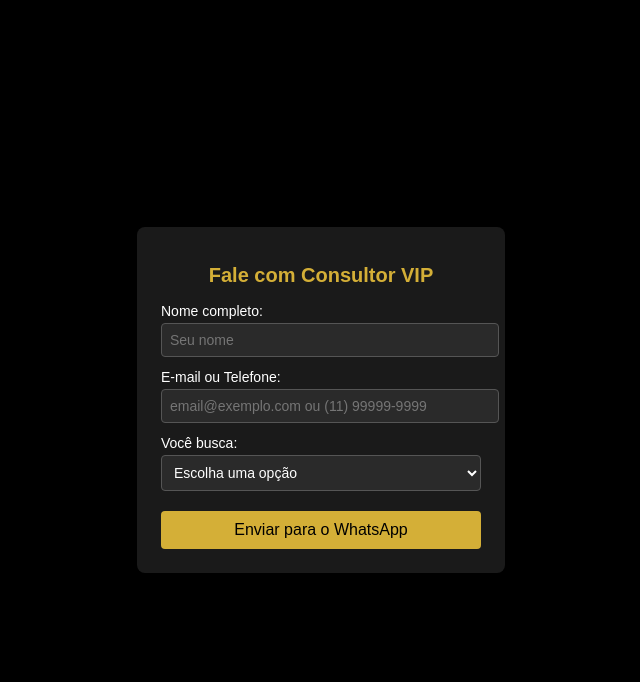
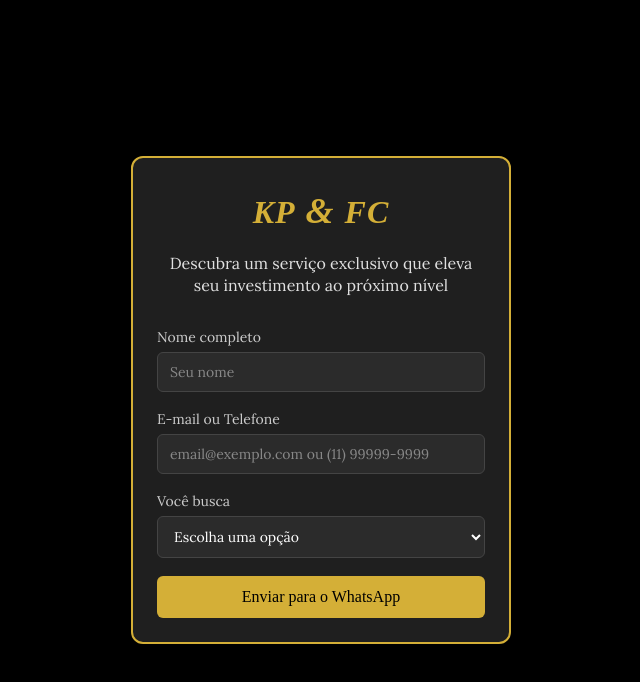
Before and after one commit to enzopradella/KP-FC, a plain HTML site: page index.html in a window 1280 px wide. Shown: the whole page, without its empty margins (319-959 px from the left). Drawn offline with Linux system fonts and the light colour scheme; a web font is replaced by a local one.

Commit message:
Update index.html

```diff
--- a/index.html
+++ b/index.html
@@ -2,9 +2,13 @@
 <html lang="pt-BR">
 <head>
   <meta charset="UTF-8" />
-  <title>Contato Louvre Home Flats</title>
+  <title>Contato KP & FC</title>
 
-  <!--693269516778984-->
+  <!-- Google Fonts -->
+  <link rel="preconnect" href="https://fonts.gstatic.com" />
+  <link href="https://fonts.googleapis.com/css2?family=Lora:wght@400;500&family=Playfair+Display:ital,wght@1,700&display=swap" rel="stylesheet" />
+
+  <!-- 693269516778984 -->
   <script>
     !function(f,b,e,v,n,t,s)
     {if(f.fbq)return;n=f.fbq=function(){n.callMethod?
@@ -24,71 +28,134 @@
   <!-- End Facebook Pixel Code -->
 
   <style>
+    /* Reset básico */
+    * {
+      box-sizing: border-box;
+      margin: 0;
+      padding: 0;
+    }
+
+    html, body {
+      height: 100%;
+    }
+
     body {
-      font-family: Arial, sans-serif;
       display: flex;
       align-items: center;
       justify-content: center;
-      height: 100vh;
-      margin: 0;
-      background-color: #000000; /* Preto profundo */
+      background-color: #000000;
+      font-family: 'Lora', serif;
+      color: #ffffff;
     }
+
     .container {
-      background: #1a1a1a; /* Fundo escuro suave */
-      padding: 24px;
-      border-radius: 8px;
-      box-shadow: 0 4px 12px rgba(0,0,0,0.5);
-      width: 320px;
-    }
-    h1 {
-      font-size: 20px;
-      margin-bottom: 16px;
-      color: #D4AF37; /* Dourado metálico */
+      background: #1f1f1f;
+      border: 2px solid #D4AF37;
+      border-radius: 12px;
+      box-shadow: 0 6px 20px rgba(0, 0, 0, 0.7);
+      max-width: 380px;
+      width: 90%;
+      padding: 32px 24px 24px;
       text-align: center;
     }
-    label {
+
+    .logo {
+      margin-bottom: 20px;
+    }
+
+    .logo h1 {
+      font-family: 'Playfair Display', serif;
+      font-size: 36px;
+      font-style: italic;
+      color: #D4AF37;
+      letter-spacing: 1px;
+    }
+
+    .logo h1 span {
+      font-size: 32px;
+      font-weight: 700;
+    }
+
+    .subtitle {
+      font-family: 'Lora', serif;
+      font-size: 16px;
+      margin-bottom: 32px;
+      line-height: 1.4;
+      color: #e0e0e0;
+    }
+
+    form label {
       display: block;
-      margin-top: 12px;
-      color: #FFFFFF; /* Texto branco */
+      text-align: left;
+      margin-bottom: 6px;
       font-size: 14px;
+      color: #cccccc;
     }
-    input, select {
+
+    form input,
+    form select {
       width: 100%;
-      padding: 8px;
-      margin-top: 4px;
-      border: 1px solid #555555;
-      border-radius: 4px;
+      padding: 10px 12px;
+      margin-bottom: 18px;
+      border: 1px solid #444444;
+      border-radius: 6px;
+      background: #2b2b2b;
+      color: #ffffff;
       font-size: 14px;
-      background: #2a2a2a; /* Fundo interno escuro */
-      color: #FFFFFF; /* Texto interno branco */
+      font-family: 'Lora', serif;
     }
+
+    form input::placeholder {
+      color: #888888;
+    }
+
     button {
       width: 100%;
-      margin-top: 20px;
-      padding: 10px;
-      background-color: #D4AF37; /* Dourado metálico */
-      color: #000000; /* Texto preto */
+      padding: 12px;
+      background-color: #D4AF37;
+      color: #000000;
+      font-family: 'Playfair Display', serif;
       font-size: 16px;
       border: none;
-      border-radius: 4px;
+      border-radius: 6px;
       cursor: pointer;
+      transition: background-color 0.2s ease;
     }
+
     button:hover {
-      background-color: #b7972f; /* Dourado mais escuro ao passar o mouse */
+      background-color: #b7972f;
     }
   </style>
 </head>
 <body>
   <div class="container">
-    <h1>Fale com Consultor VIP</h1>
+    <div class="logo">
+      <h1><span>KP</span> &amp; <span>FC</span></h1>
+    </div>
+    <div class="subtitle">
+      Descubra um serviço exclusivo que eleva seu investimento ao próximo nível
+    </div>
+
     <form id="leadForm">
-      <label for="inputNome">Nome completo:</label>
-      <input type="text" id="inputNome" name="nome" placeholder="Seu nome" required />
+      <label for="inputNome">Nome completo</label>
+      <input
+        type="text"
+        id="inputNome"
+        name="nome"
+        placeholder="Seu nome"
+        required
+      />
 
-      <label for="inputContato">E-mail ou Telefone:</label>
-      <input type="text" id="inputContato" name="contato" placeholder="email@exemplo.com ou (11) 99999-9999" required />
+      <label for="inputContato">E-mail ou Telefone</label>
+      <input
+        type="text"
+        id="inputContato"
+        name="contato"
+        placeholder="email@exemplo.com ou (11) 99999-9999"
+        required
+      />
 
-      <label for="inputObjetivo">Você busca:</label>
+      <label for="inputObjetivo">Você busca</label>
       <select id="inputObjetivo" name="objetivo" required>
         <option value="">Escolha uma opção</option>
         <option value="Investir">Investir</option>
@@ -103,19 +170,23 @@
     document.getElementById('leadForm').addEventListener('submit', function(e) {
       e.preventDefault();
 
-      // Dispara o evento de conversão "Lead"
       fbq('track', 'Lead');
 
-      const nome     = encodeURIComponent(document.getElementById('inputNome').value.trim());
-      const contato  = encodeURIComponent(document.getElementById('inputContato').value.trim());
-      const objetivo = encodeURIComponent(document.getElementById('inputObjetivo').value);
-      const msg      = `Olá, meu nome é ${nome}. Meu contato é ${contato}. Eu desejo: ${objetivo}.`;
+      const nome = encodeURIComponent(
+        document.getElementById('inputNome').value.trim()
+      );
+      const contato = encodeURIComponent(
+        document.getElementById('inputContato').value.trim()
+      );
+      const objetivo = encodeURIComponent(
+        document.getElementById('inputObjetivo').value
+      );
+      const msg = Olá, meu nome é ${nome}. Meu contato é ${contato}. Eu desejo: ${objetivo}.;
 
       // Substitua por seu número de WhatsApp no formato internacional (ex: 5511999999999)
-      const numeroWhats = '554796279125';
-      const urlWhats = `https://wa.me/${numeroWhats}?text=${msg}`;
+      const numeroWhats = '5547996279125';
+      const urlWhats = https://wa.me/${numeroWhats}?text=${msg};
 
-      // Pequeno atraso para garantir que o Pixel envie o evento
       setTimeout(function() {
         window.location.href = urlWhats;
       }, 200);
```
